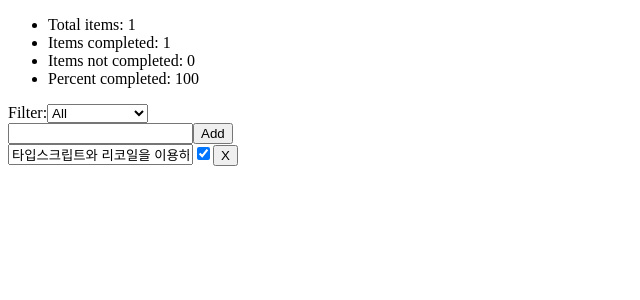
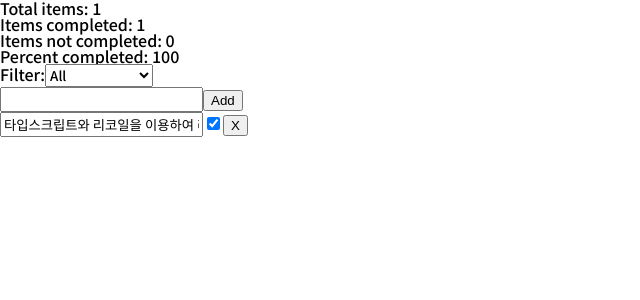
Before and after one commit to gem1n1-youngjae/recoil-todo, a React (Create React App) app: page / in a window 1280 px wide. Shown: the top 300 px of the page, without its empty margins (0-640 px from the left). Built offline with nearby package versions, Linux system fonts and the light colour scheme.

Commit message:
Update global styled component

```diff
--- a/src/App.tsx
+++ b/src/App.tsx
@@ -1,12 +1,16 @@
 import React from "react";
 import { RecoilRoot } from "recoil";
 import { TodoList } from "./Pages";
+import GlobalStyle from "./Style/GlobalStyle";
 
 function App() {
   return (
-    <RecoilRoot>
-      <TodoList />
-    </RecoilRoot>
+    <>
+      <GlobalStyle />
+      <RecoilRoot>
+        <TodoList />
+      </RecoilRoot>
+    </>
   );
 }
 
--- /dev/null
+++ b/src/Style/GlobalStyle.ts
@@ -0,0 +1,136 @@
+import { createGlobalStyle } from "styled-components";
+
+const GlobalStyle = createGlobalStyle`
+  @import url("https://fonts.googleapis.com/css2?family=Noto+Sans+KR:wght@100;300;500;700&display=swap");
+
+  html,
+  body,
+  div,
+  span,
+  applet,
+  object,
+  iframe,
+  h1,
+  h2,
+  h3,
+  h4,
+  h5,
+  h6,
+  p,
+  blockquote,
+  pre,
+  a,
+  abbr,
+  acronym,
+  address,
+  big,
+  cite,
+  code,
+  del,
+  dfn,
+  em,
+  img,
+  ins,
+  kbd,
+  q,
+  s,
+  samp,
+  small,
+  strike,
+  strong,
+  sub,
+  sup,
+  tt,
+  var,
+  b,
+  u,
+  i,
+  center,
+  dl,
+  dt,
+  dd,
+  ol,
+  ul,
+  li,
+  fieldset,
+  form,
+  label,
+  legend,
+  table,
+  caption,
+  tbody,
+  tfoot,
+  thead,
+  tr,
+  th,
+  td,
+  article,
+  aside,
+  canvas,
+  details,
+  embed,
+  figure,
+  figcaption,
+  footer,
+  header,
+  hgroup,
+  menu,
+  nav,
+  output,
+  ruby,
+  section,
+  summary,
+  time,
+  mark,
+  audio,
+  video {
+    margin: 0;
+    padding: 0;
+    border: 0;
+    font-size: 100%;
+    font: inherit;
+    vertical-align: baseline;
+    font-family: "Noto Sans KR", sans-serif;
+    text-decoration: none;
+  }
+  article,
+  aside,
+  details,
+  figcaption,
+  figure,
+  footer,
+  header,
+  hgroup,
+  menu,
+  nav,
+  section {
+    display: block;
+    font-family: "Noto Sans KR", sans-serif;
+  }
+  body {
+    line-height: 1;
+    font-family: "Noto Sans KR", sans-serif;
+  }
+  ol,
+  ul {
+    list-style: none;
+    font-family: "Noto Sans KR", sans-serif;
+  }
+  blockquote,
+  q {
+    quotes: none;
+    font-family: "Noto Sans KR", sans-serif;
+  }
+  blockquote:before,
+  blockquote:after,
+  q:before,
+  q:after {
+    content: "";
+    content: none;
+  }
+  input, select, option{
+    font-family: "Noto Sans KR", sans-serif;
+  }
+`;
+
+export default GlobalStyle;
```
